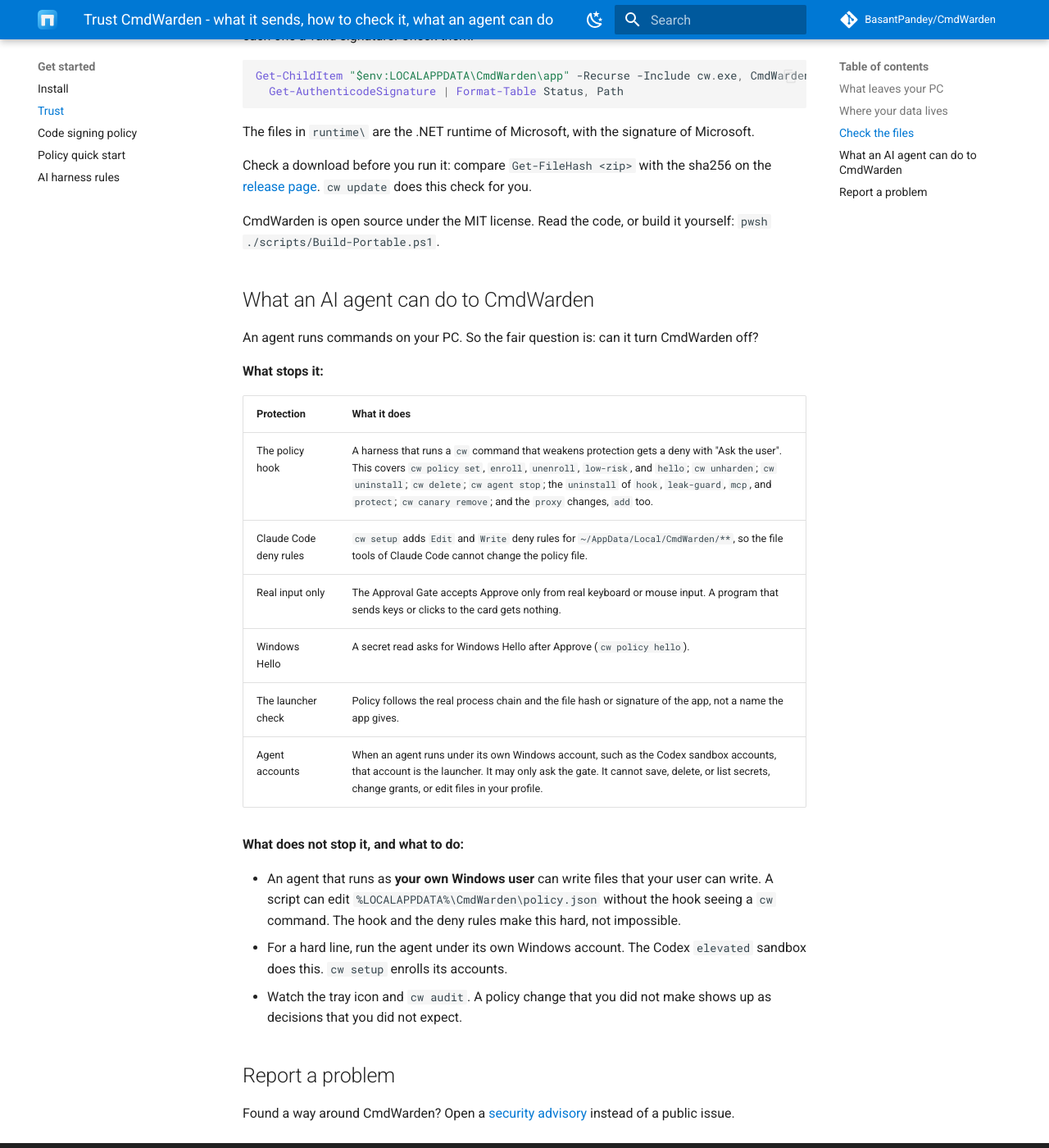
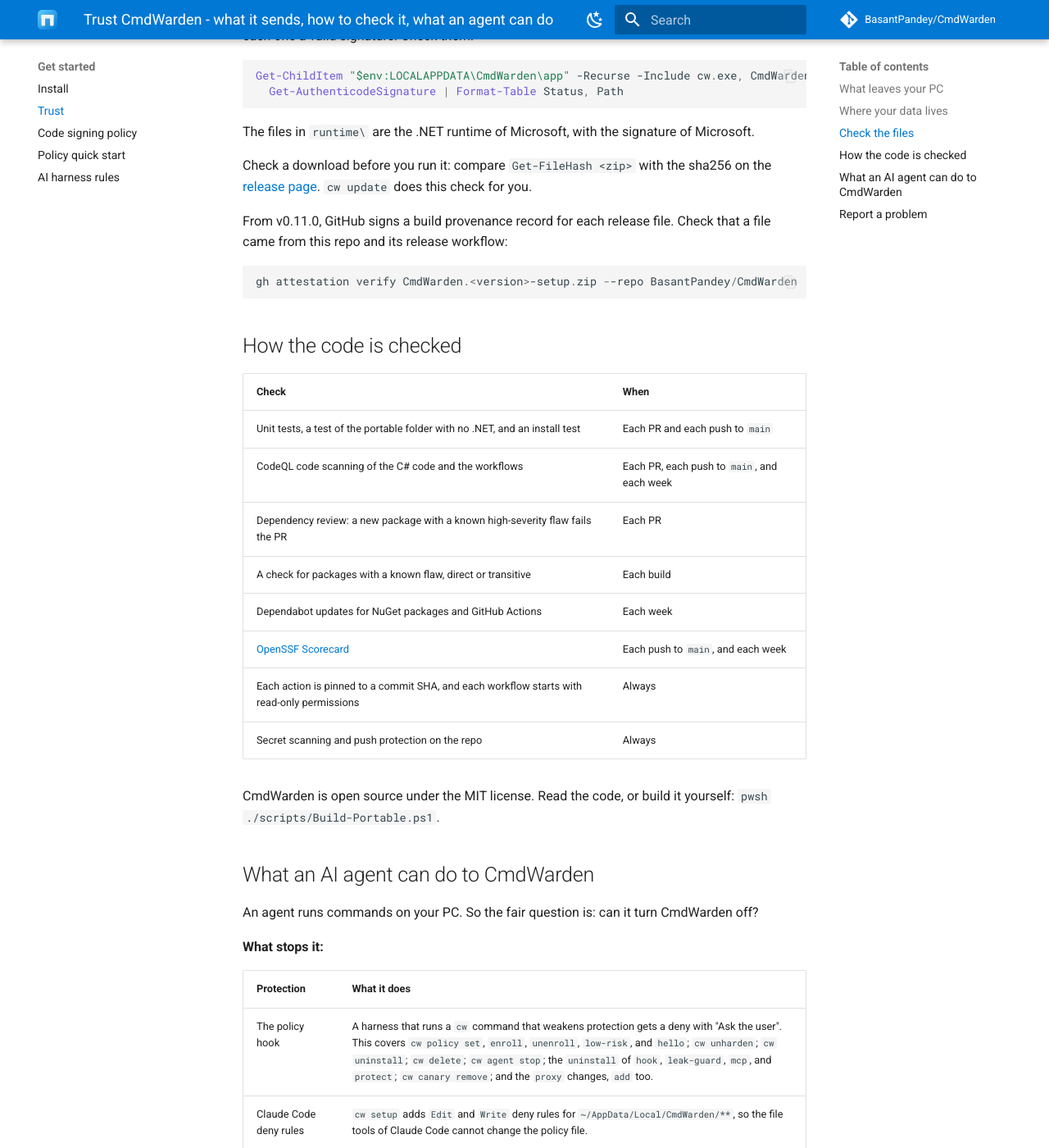
Before and after one commit to BasantPandey/CmdWarden, an MkDocs documentation site: the page built from docs/trust.md, in a window 1280 px wide and 1400 px high, scrolled down 1242 px. Shown: the whole window at 82% size. Built offline with MkDocs 1.6.1 and Material for MkDocs 9.7.7, drawn with Linux system fonts in a browser that asks for light colours; comment, search, counter and statistics services are not loaded; some of the changed text lies outside the part shown.

Commit message:
ci(security): add a security baseline (#94)
- CodeQL code scanning for C# and the workflows, on each PR, push, and week.
- Dependency review on each PR: a new high-severity flaw fails the PR.
- A check in the build for packages with a known flaw.
- Dependabot updates for NuGet packages and GitHub Actions.
- OpenSSF Scorecard each week, with a README badge.
- Pin each action to a commit SHA. Start each workflow read-only.
- Build provenance for the release files: gh attestation verify.
- SECURITY.md: how to report a problem in private, and what is in scope.
- Trust page: how the code is checked, and how to check a release file.

````diff
--- a/docs/trust.md
+++ b/docs/trust.md
@@ -42,6 +42,25 @@
 
 Check a download before you run it: compare `Get-FileHash <zip>` with the sha256 on the [release page](https://github.com/BasantPandey/CmdWarden/releases). `cw update` does this check for you.
 
+From v0.11.0, GitHub signs a build provenance record for each release file. Check that a file came from this repo and its release workflow:
+
+```powershell
+gh attestation verify CmdWarden.<version>-setup.zip --repo BasantPandey/CmdWarden
+```
+
+## How the code is checked
+
+| Check | When |
+|-------|------|
+| Unit tests, a test of the portable folder with no .NET, and an install test | Each PR and each push to `main` |
+| CodeQL code scanning of the C# code and the workflows | Each PR, each push to `main`, and each week |
+| Dependency review: a new package with a known high-severity flaw fails the PR | Each PR |
+| A check for packages with a known flaw, direct or transitive | Each build |
+| Dependabot updates for NuGet packages and GitHub Actions | Each week |
+| [OpenSSF Scorecard](https://scorecard.dev/viewer/?uri=github.com/BasantPandey/CmdWarden) | Each push to `main`, and each week |
+| Each action is pinned to a commit SHA, and each workflow starts with read-only permissions | Always |
+| Secret scanning and push protection on the repo | Always |
+
 CmdWarden is open source under the MIT license. Read the code, or build it yourself: `pwsh ./scripts/Build-Portable.ps1`.
 
 ## What an AI agent can do to CmdWarden
@@ -67,4 +86,4 @@
 
 ## Report a problem
 
-Found a way around CmdWarden? Open a [security advisory](https://github.com/BasantPandey/CmdWarden/security/advisories/new) instead of a public issue.
+Found a way around CmdWarden? Open a [private security advisory](https://github.com/BasantPandey/CmdWarden/security/advisories/new) instead of a public issue. The [security policy](https://github.com/BasantPandey/CmdWarden/blob/main/SECURITY.md) says what is in scope and when we answer.
````
Also changed, not shown: README.md (+3 -1 lines), SECURITY.md (added, +41 -0 lines), 7 other files.
